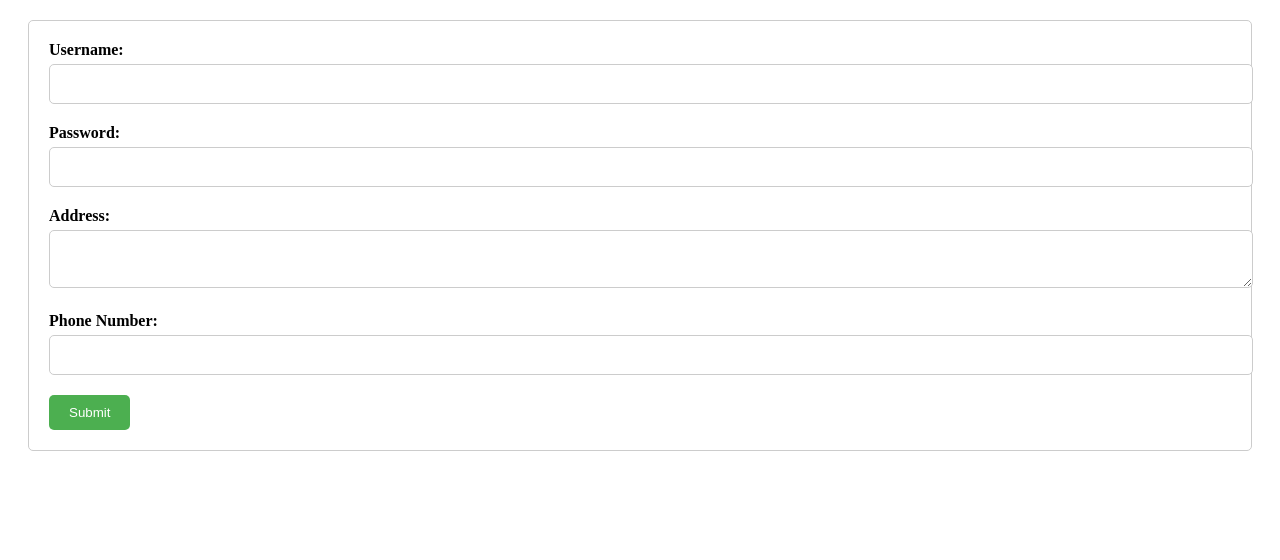
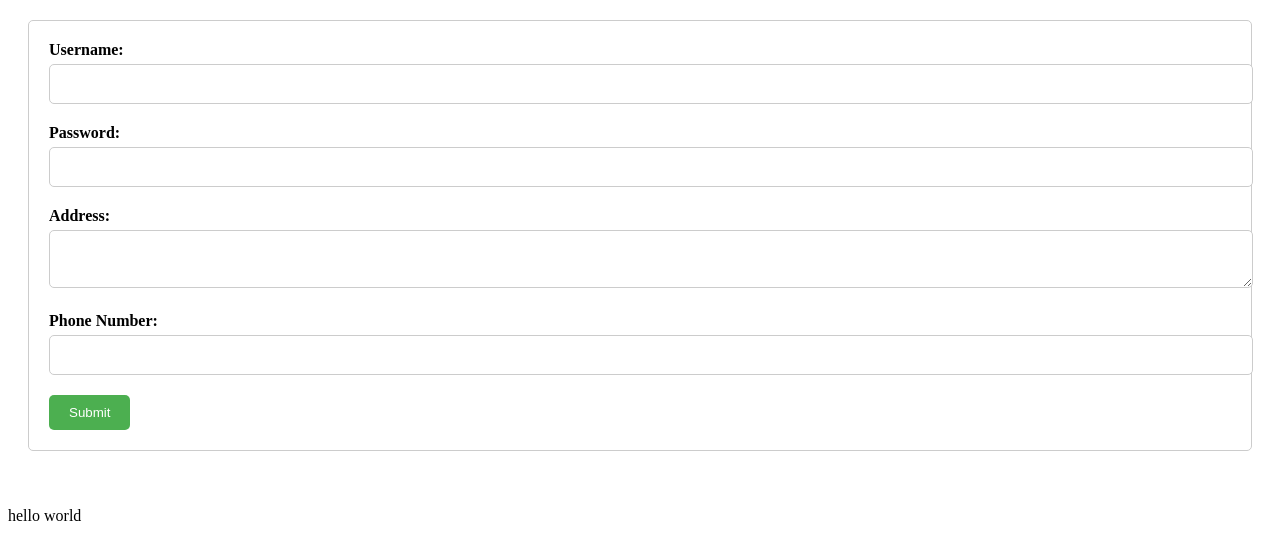
Before and after one commit to noxiousghost/learning, a plain HTML site: page index.html in a window 1280 px wide. Drawn offline with Linux system fonts and the light colour scheme.

Commit message:
added radme

```diff
--- a/index.html
+++ b/index.html
@@ -58,5 +58,10 @@
 
       <input type="submit" value="Submit">
     </form>
+    <br><br>
+
+    <div>hello world
+
+    </div>
   </body>
 </html>
```
Also changed, not shown: 1 other file.
